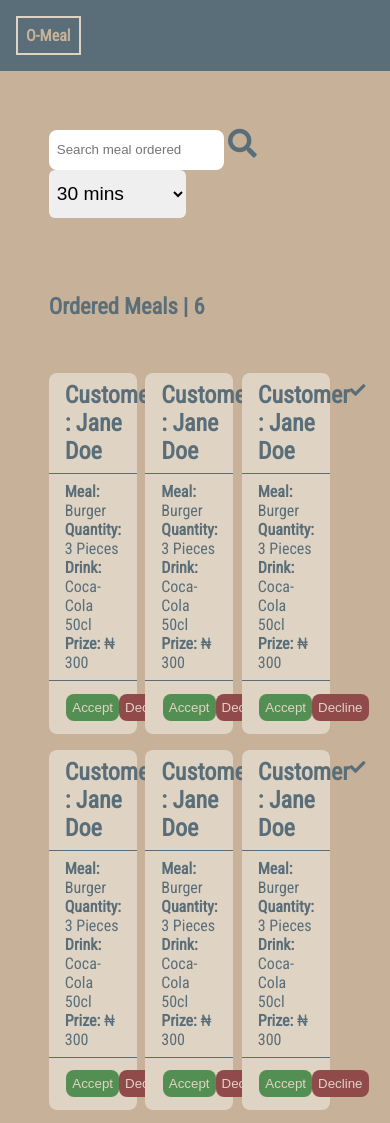
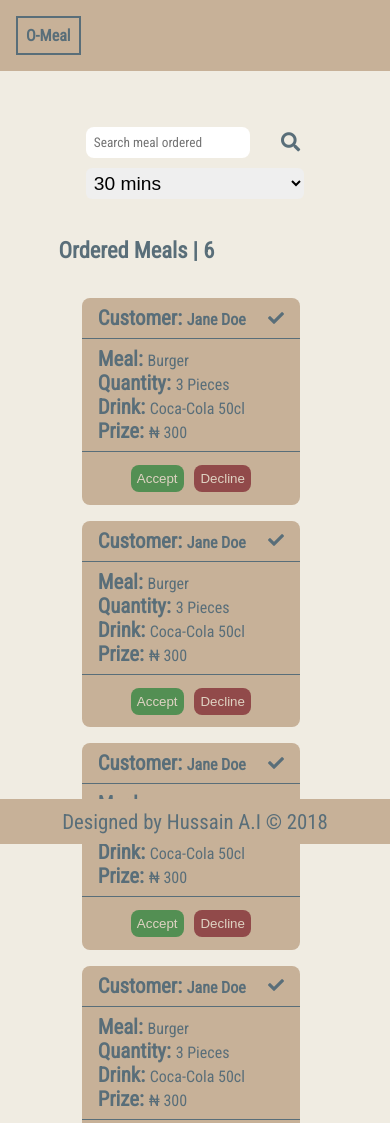
Before and after one commit to Daymorelah/orderMeal, a plain HTML site: page UI/html/mealsOrdered.html in a window 390 px wide. Shown: the top 1123 px of the page. Drawn offline with Linux system fonts and the light colour scheme.

Commit message:
[Chore #160365631] Implement feedback in ordered-meals page

```diff
--- a/UI/css/mealsOrdered.css
+++ b/UI/css/mealsOrdered.css
@@ -18,7 +18,7 @@ html,body{
   height: 100%;
 }
 body {
-  background: var(--primary);
+  background: var(--light);
   color: var(--dark);
   font-family: 'Roboto Condensed', sans-serif;
 }
@@ -29,33 +29,35 @@ h1,p,h2,h3 {
   width: 75%;
   margin: auto;
 }
+#page-container {
+  margin-bottom: 6em;
+}
 /* Navigation */
 nav{
-  background: var(--dark);
+  background: var(--primary);
   padding: 0.5em;
   display: flex;
   justify-content: space-between;
 }
 #logo a {
   text-decoration: none;
-  color: var(--primary);
+  color: var(--dark);
   display: block;
   padding: 0.5em;
   margin: 0.5em;
   font-size: 1em;
   font-weight: 800;
   text-transform: capitalize;
-  border: 2px solid var(--primary-light);
+  border: 2px solid var(--dark);
   align-self: center;
 }
 /* meal search */
 #search-meal-container {
-  margin: 3.5em 0;
+  margin-top: 3.5em;
 }
 #search-meal-container input {
   width: 60%;
-  height: 3em;
-  font: 'Roboto Condensed', sans-serif;
+  font-family: 'Roboto Condensed', sans-serif;
   color: var(--dark);
   padding: 8px;
   border-radius: 8px;
@@ -65,11 +67,10 @@ nav{
 #search-meal-icon {
   display: inline-block;
   width: 8%;
-  font-size: 1.8em;
+  font-size: 1.2em;
   text-align: center;
 }
 #filter {
-  height: 2.5em;
   border: none;
   outline: none;
   padding: 4px;
@@ -78,7 +79,7 @@ nav{
 }
 /* meal ordered card */
 #ordered-meal-text {
-  margin: 1em 0;
+  margin-top: 1em;
   padding: 1em 0;
   font-size: 1.2em;
   text-transform: capitalize;
@@ -90,7 +91,7 @@ nav{
   margin-bottom: 1.5em;
 }
 .meal-cards {
-  background: var(--primary-light);
+  background: var(--primary);
   border-radius: 8px;
   width: 30%;
   margin-right: 3%;
@@ -101,6 +102,9 @@ nav{
   padding: 0.5em 1em;
   display: flex;
   justify-content: space-between;
+}
+.card-heading-icon {
+  align-self: center;
 }
 .meal-property {
   font-weight: 900;
@@ -113,8 +117,8 @@ nav{
 /* meal card footer */
 .card-footer {
   display: flex;
-  justify-content: space-between;
-  width: 60%;
+  justify-content: space-evenly;
+  width: 50%;
   margin: 0.8em auto;
 }
 button {
@@ -154,10 +158,14 @@ button {
 /* footer */
 #footer {
   text-align: center;
-  background: var(--dark);
-  color: var(--primary-light);
+  background: var(--primary);
+  color: var(--dark);
   font-size: 1.3em;
   padding: 0.5em;
+  bottom: 0;
+  left: 0;
+  width: 100%;
+  position: fixed;
 }
 #footer p {
   margin: 0;
@@ -167,3 +175,86 @@ button {
     padding: 0 2em;
   }
 }
+@media screen and (max-width: 1050px) {
+  .card-footer {
+    width: 70%;
+  }
+  h2{
+    font-size: 1.2em;
+  }
+}
+@media screen and (max-width: 960px) {
+  h2 {
+    font-size: 1em;
+  }
+}
+@media screen and (max-width: 860px) {
+  .container {
+    width: 85%;
+    margin: auto;
+  }
+  #meal-card-container {
+    justify-content: space-evenly;
+  }
+  .card-footer {
+    width: 80%;
+  }
+}
+@media screen and (max-width: 780px) {
+  .container {
+    width: 90%;
+  }
+}
+@media screen and (max-width: 670px) {
+  .container {
+    width: 80%;
+  }
+  .meal-cards {
+    width: 45%;
+  }
+}
+@media screen and (max-width: 580px) {
+  #search-meal-card-container input {
+    width: 50%;
+  }
+}
+@media screen and (max-width: 536px) {
+  .container {
+    width: 90%;
+  }
+}
+@media screen and (max-width: 480px) {
+  .container {
+    width: 70%;
+  }
+  .meal-cards {
+    width: 80%;
+  }
+  .meal-property {
+    font-size: 1.3em;
+  }
+  .card-footer {
+    width: 65%;
+  }
+  #search-meal-container {
+    display: flex;
+    flex-wrap: wrap;
+    justify-content: space-evenly;
+  }
+  #filter {
+    width: 80%;
+    margin-top: 0.5em;
+  }
+  #search-meal-container input {
+    width: 60%;
+  }
+  #search-meal-icon {
+    width: 10%;
+    align-self: center;
+  }
+}
+@media screen and (max-width: 385px) {
+  .container {
+    width: 90%;
+  }
+}
--- a/UI/html/mealsOrdered.html
+++ b/UI/html/mealsOrdered.html
@@ -19,6 +19,7 @@
       </div>
     </nav>
   </header>
+  <main id="page-container">
     <section id="admin-actions">
       <div class="container">
         <div id="admin-action-contents">
@@ -49,7 +50,7 @@
         <div id="meal-card-container">
           <div class="meal-cards">
             <div class="card-heading">
-            <h2><span class="meal-property">Customer : </span>Jane Doe</h2>
+              <h2><span class="meal-property">Customer: </span>Jane Doe</h2>
               <span class="card-heading-icon"><i class="fas fa-check"></i></span>
             </div>
             <div class="card-body">
@@ -65,7 +66,7 @@
           </div>
           <div class="meal-cards">
             <div class="card-heading">
-            <h2><span class="meal-property">Customer : </span>Jane Doe</h2>
+              <h2><span class="meal-property">Customer: </span>Jane Doe</h2>
               <span class="card-heading-icon"><i class="fas fa-check"></i></span>
             </div>
             <div class="card-body">
@@ -81,7 +82,7 @@
           </div>
           <div class="meal-cards">
             <div class="card-heading">
-            <h2><span class="meal-property">Customer : </span>Jane Doe</h2>
+              <h2><span class="meal-property">Customer: </span>Jane Doe</h2>
               <span class="card-heading-icon"><i class="fas fa-check"></i></span>
             </div>
             <div class="card-body">
@@ -97,7 +98,7 @@
           </div>
           <div class="meal-cards">
             <div class="card-heading">
-            <h2><span class="meal-property">Customer : </span>Jane Doe</h2>
+              <h2><span class="meal-property">Customer: </span>Jane Doe</h2>
               <span class="card-heading-icon"><i class="fas fa-check"></i></span>
             </div>
             <div class="card-body">
@@ -113,7 +114,7 @@
           </div>
           <div class="meal-cards">
             <div class="card-heading">
-            <h2><span class="meal-property">Customer : </span>Jane Doe</h2>
+              <h2><span class="meal-property">Customer: </span>Jane Doe</h2>
               <span class="card-heading-icon"><i class="fas fa-check"></i></span>
             </div>
             <div class="card-body">
@@ -129,7 +130,7 @@
           </div>
           <div class="meal-cards">
             <div class="card-heading">
-            <h2><span class="meal-property">Customer : </span>Jane Doe</h2>
+              <h2><span class="meal-property">Customer: </span>Jane Doe</h2>
               <span class="card-heading-icon"><i class="fas fa-check"></i></span>
             </div>
             <div class="card-body">
@@ -166,6 +167,7 @@
         <p>Designed by Hussain A.I &copy; 2018</p>
       </div>
     </footer>
+  </main>
   <script src="../js/mealsOrdered.js"></script>
 </body>
 
```
Also changed, not shown: 1 other file. Lines whose indentation alone changed are shown as unchanged.
